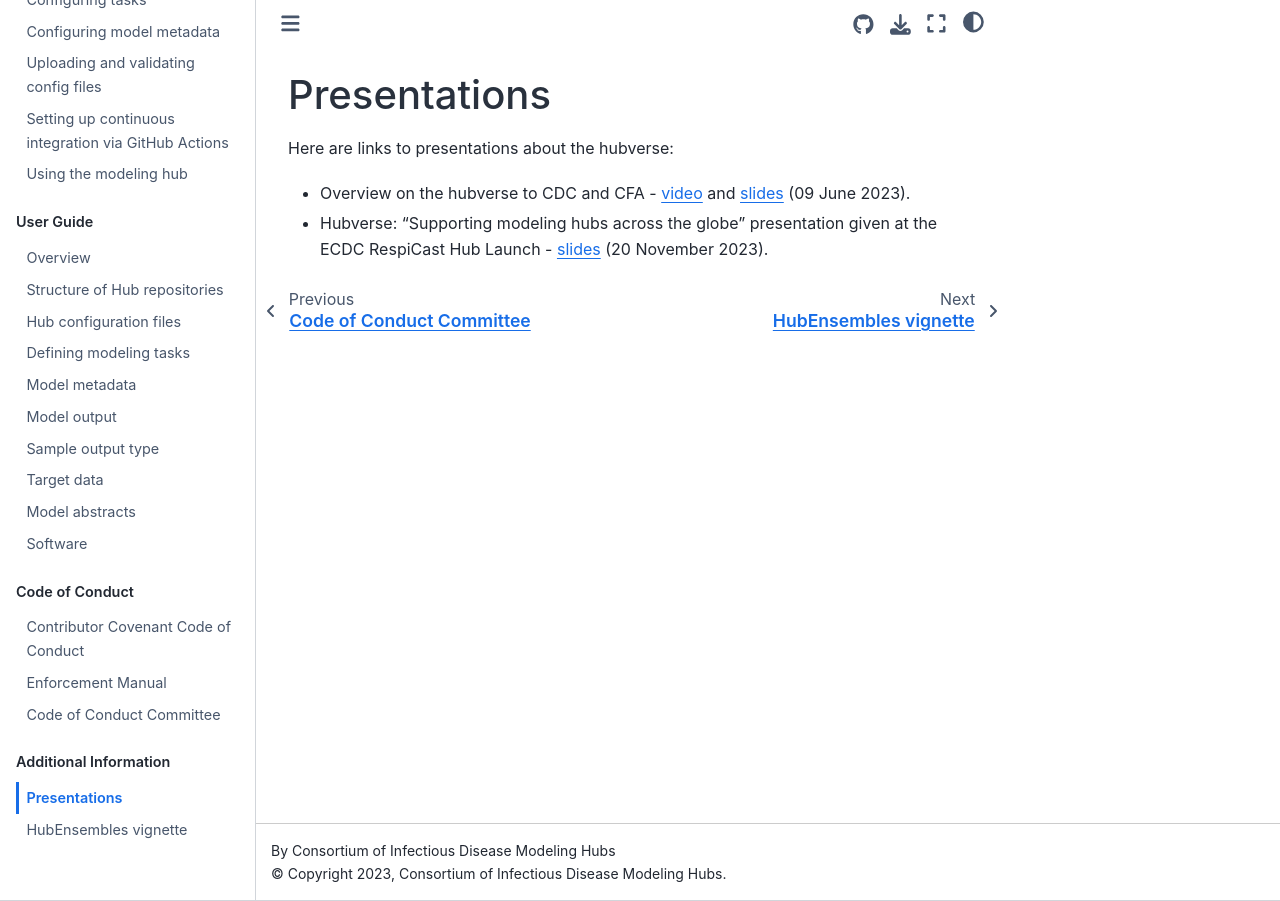
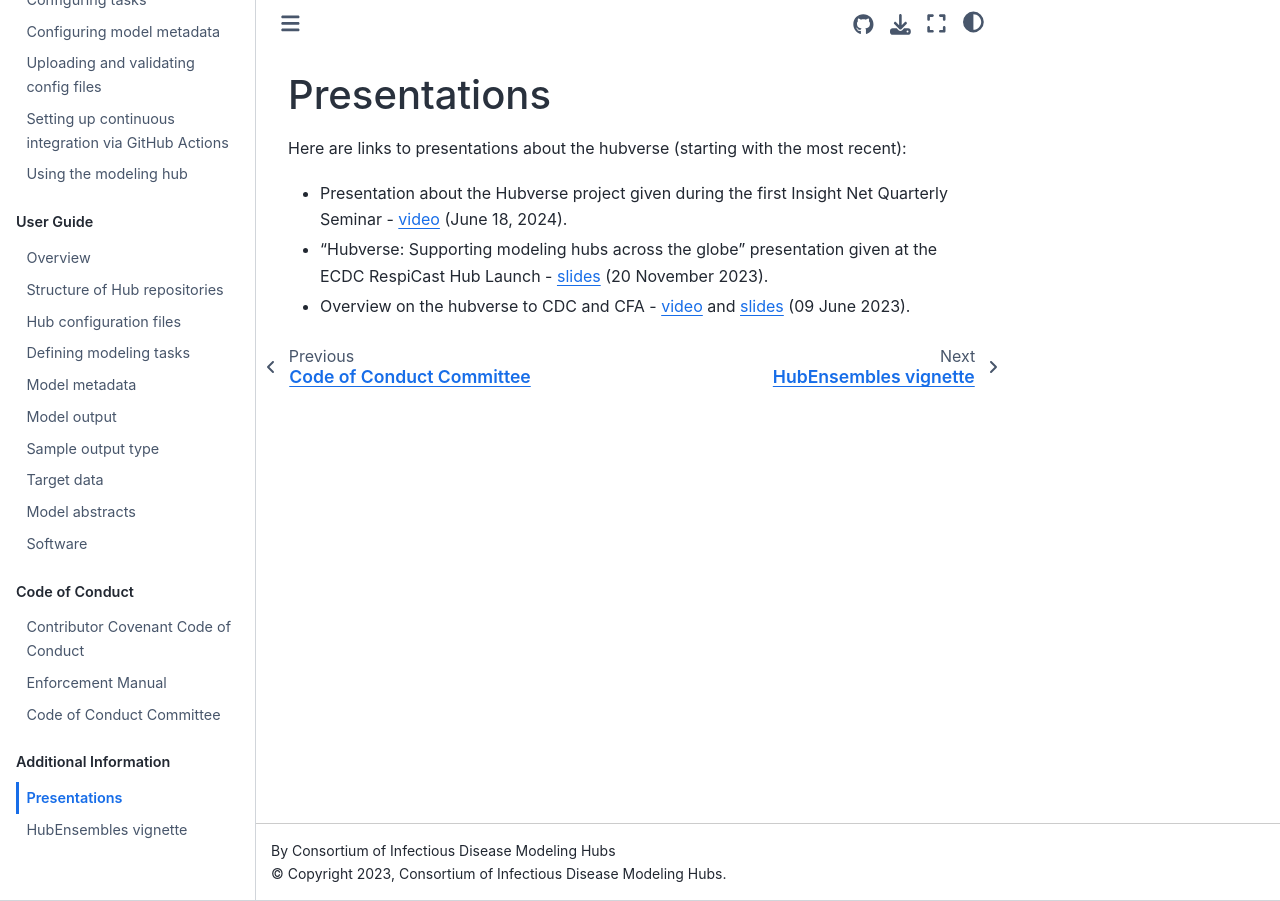
Before and after one commit to hubverse-org/hubDocs, a Sphinx documentation site: the page built from docs/source/more-info/presentations.md, in a window 1280 px wide. Built offline with Sphinx 7.4.7 and the Sphinx Book theme 1.1.4, drawn with Linux system fonts in a browser that asks for light colours; comment, search, counter and statistics services are not loaded.

Commit message:
New presentation video (June 2024)

```diff
--- a/docs/source/more-info/presentations.md
+++ b/docs/source/more-info/presentations.md
@@ -1,6 +1,7 @@
 # Presentations
 
-Here are links to presentations about the hubverse:
+Here are links to presentations about the hubverse (starting with the most recent):
 
+- Presentation about the Hubverse project given during the first Insight Net Quarterly Seminar - [video](https://youtu.be/RF5_V2SEbnA?si=iBsmitzG9qLmIiE1) (June 18, 2024).
+- "Hubverse: Supporting modeling hubs across the globe" presentation given at the ECDC RespiCast Hub Launch - [slides](../files/202311-ecdc-hub-launch.pdf) (20 November 2023).
 - Overview on the hubverse to CDC and CFA - [video](https://www.youtube.com/watch?v=aLVF90zwM-E) and [slides](https://docs.google.com/presentation/d/e/2PACX-1vRhXa7DgUDATi3Ovzc8rmUADD9aWeaZKkDV-2wXmja4KT0PJV7elsWiNRHCj9ypRaFEGoFNumOP2mhS/pub?start=false&loop=false&delayms=3000) (09 June 2023).
-- Hubverse: "Supporting modeling hubs across the globe" presentation given at the ECDC RespiCast Hub Launch - [slides](../files/202311-ecdc-hub-launch.pdf) (20 November 2023).
```
